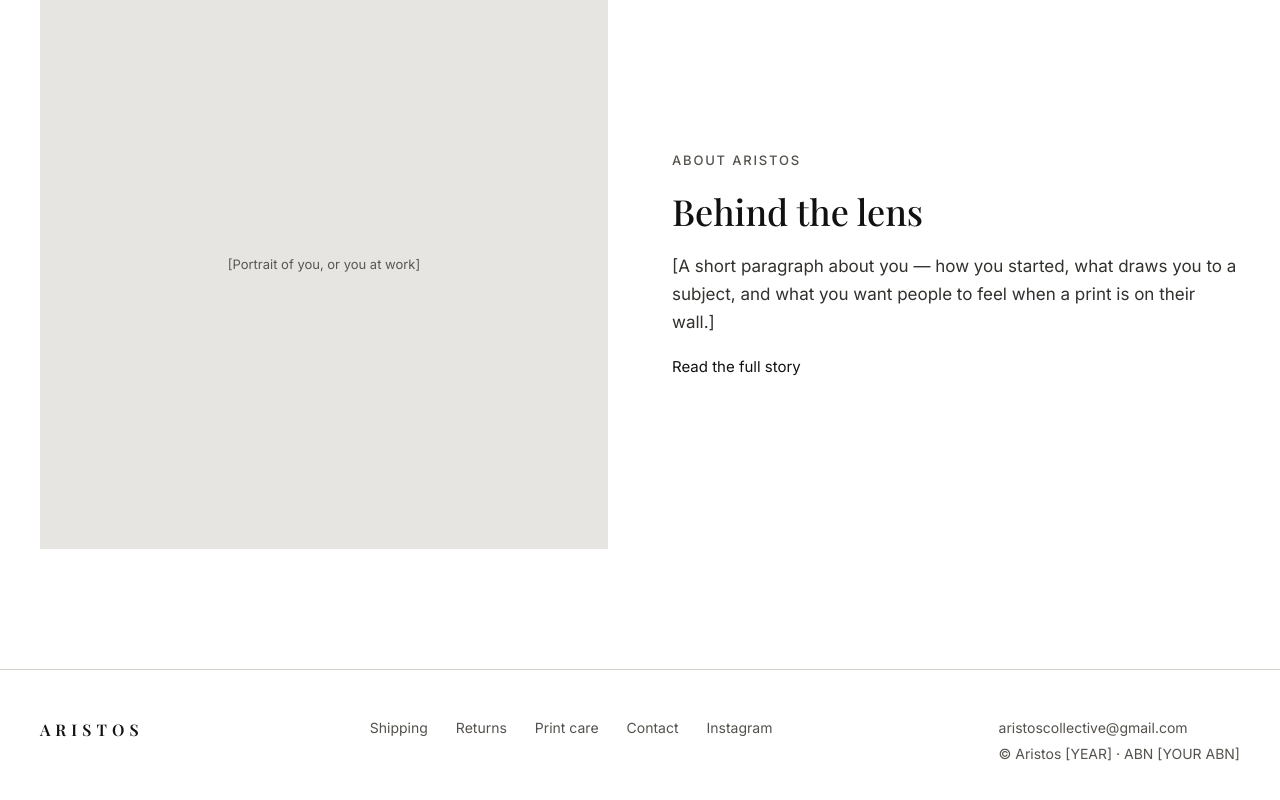
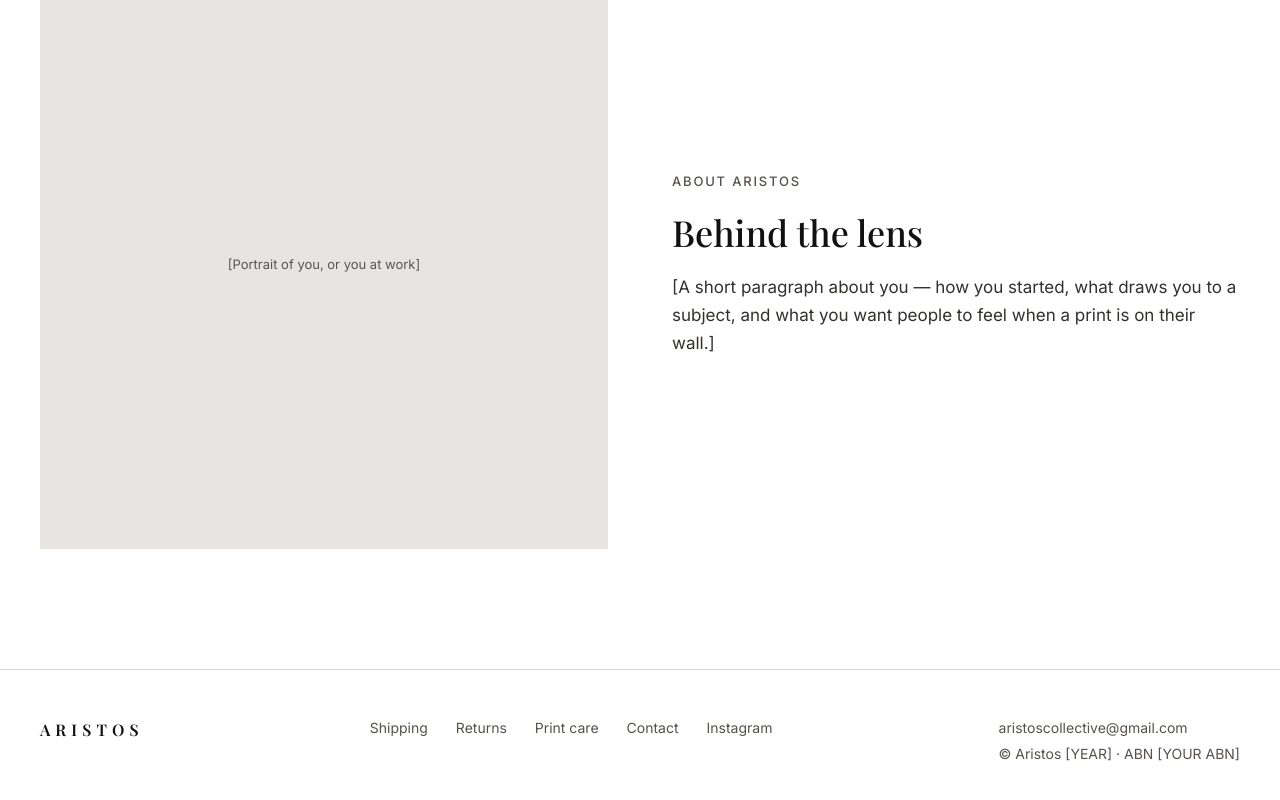
Before and after one commit to bridgettmross-star/Aristos, a Next.js app: page / in a window 1280 px wide. Shown: the part 2466-3266 px from the top of the page. Built offline with nearby package versions, Linux system fonts and the light colour scheme.

Commit message:
Remove the Read the full story link from the About section
Co-Authored-By: Claude Opus 5.5 <noreply@anthropic.com>
Claude-Session: https://claude.ai/code/session_011Kt14QJRmZJq91WuVRZTSE

```diff
--- a/src/app/page.tsx
+++ b/src/app/page.tsx
@@ -126,9 +126,6 @@ export default function Home() {
               [A short paragraph about you — how you started, what draws you to a subject, and what
               you want people to feel when a print is on their wall.]
             </p>
-            <a href="#about" className={textLink}>
-              Read the full story
-            </a>
           </div>
         </div>
       </section>
```
